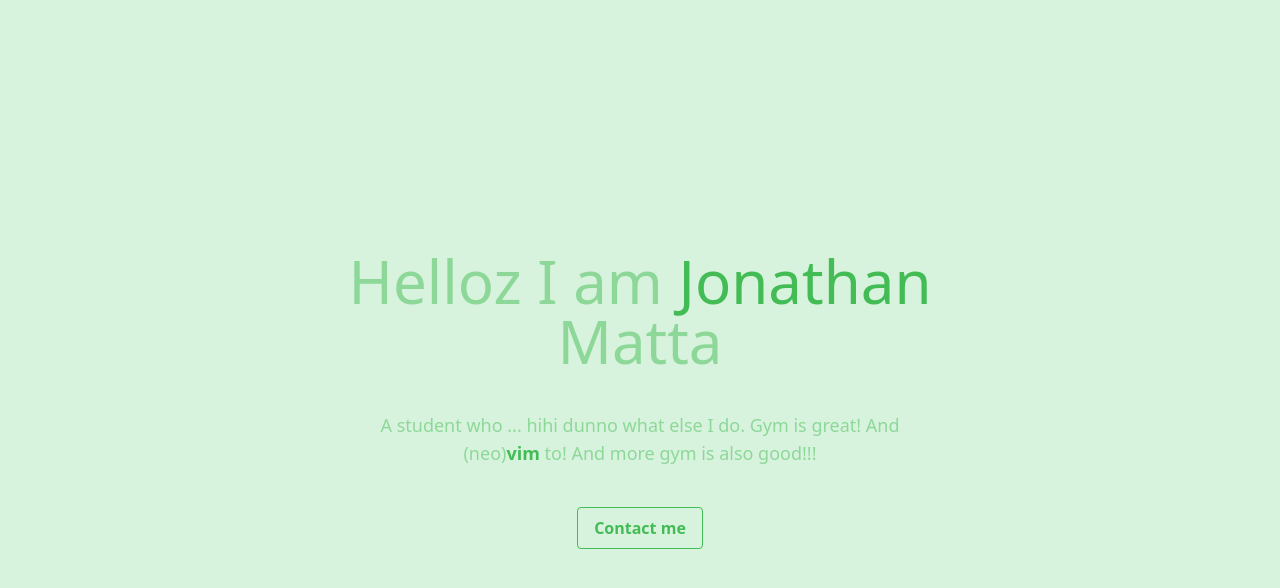
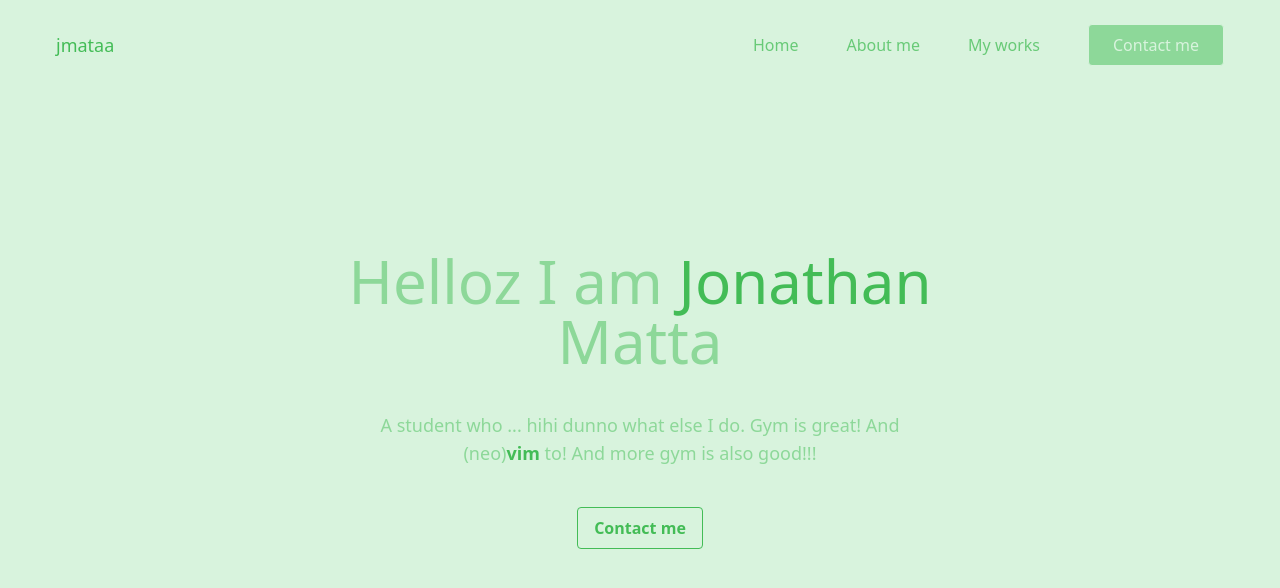
Before and after one commit to jmattaa/portfolio, a React (Vite) app: page / in a window 1280 px wide. Shown: the top 588 px of the page. Built offline with nearby package versions, Linux system fonts and the light colour scheme.

Commit message:
Add Nav
Signed-off-by: jmattaa <mattajonathan1@gmail.com>

```diff
--- a/index.html
+++ b/index.html
@@ -7,7 +7,7 @@
     <title>Jonathan Matta</title>
 </head>
 
-<body class="bg-palette-1">
+<body class="bg-palette-1 text-palette-4">
     <div id="root"></div>
     <script type="module" src="/src/main.tsx"></script>
 </body>
--- a/src/App.tsx
+++ b/src/App.tsx
@@ -1,11 +1,13 @@
+import Nav from './components/Nav'
 import Hero from './components/Hero'
 
 function App() {
-  return (
-    <>
-       <Hero />
-    </>
-  )
+    return (
+        <>
+            <Nav />
+            <Hero />
+        </>
+    )
 }
 
 export default App
--- /dev/null
+++ b/src/components/Nav.tsx
@@ -0,0 +1,45 @@
+import conf from '../tailwind-config';
+
+function Nav() {
+    return (
+        <header className='fixed py-6 w-full'>
+            <div
+                className='mx-auto flex items-center justify-between w-full
+                            px-8 md:px-14'
+            >
+                <div className='text-lg text-palette-5'>
+                    jmataa
+                </div>
+
+                <div
+                    className='hidden space-x-12 items-center md:flex'
+                >
+                    <a href='#'>Home</a>
+                    <a href='#'>About me</a>
+                    <a href='#'>My works</a>
+                    <a href='#'>
+                        <button
+                            className='px-6 py-2 border rounded text-palette-1
+                                        bg-palette-3'
+                        >
+                            Contact me
+                        </button>
+                    </a>
+                </div>
+
+                <div className='md:hidden'>
+                    <svg width='32px' height='32px' viewBox='0 0 24 24'
+                        fill='none' xmlns='http://www.w3.org/2000/svg'>
+                        <path d='M5 8H13.75M5 12H19M10.25 16L19 16'
+                            stroke={conf.theme.colors['palette-5']}
+                            strokeLinecap='round'
+                            strokeLinejoin='round'
+                        />
+                    </svg>
+                </div>
+            </div>
+        </header>
+    )
+}
+
+export default Nav;
```
Also changed, not shown: src/components/Hero.tsx (+15 -9 lines).
